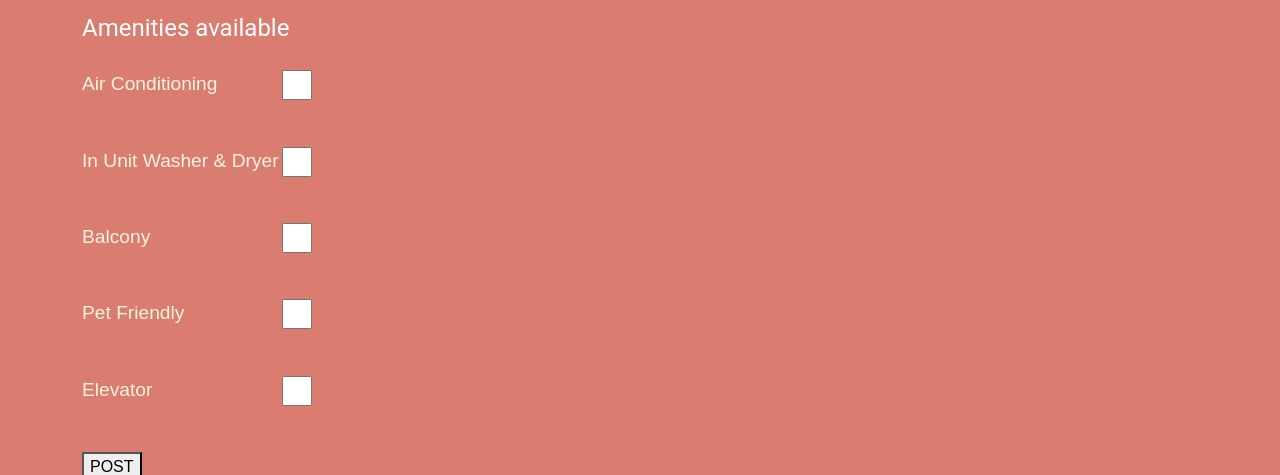
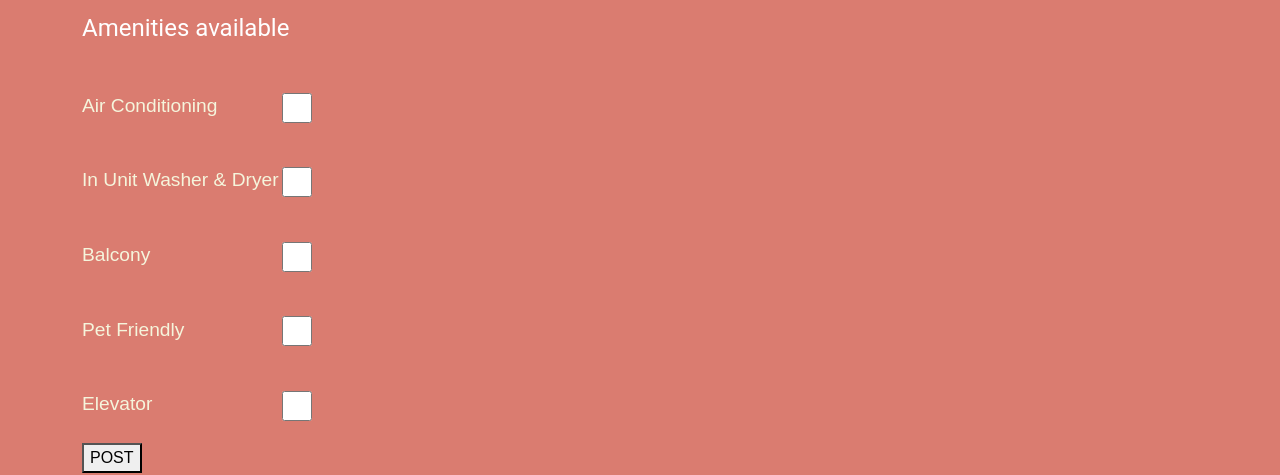
Before and after one commit to anhvqle/CSE437-Subletsgo, a React (Create React App) app: page /newHousing in a window 1280 px wide. Shown: the part 431-906 px from the top of the page. Built offline with nearby package versions, Linux system fonts and the light colour scheme; sample sign-in values are in the browser's storage.

Commit message:
Fix checkbox styling

```diff
--- a/src/App.css
+++ b/src/App.css
@@ -175,8 +175,8 @@
     font-size: 1.5em;
 }
 
-.margin-top-50 {
-    margin-top: 50%;
+.margin-top-2 {
+    margin-top: 2%;
 }
 
 /* https://www.w3schools.com/howto/howto_css_loader.asp */
@@ -184,11 +184,17 @@
     border: 16px solid #f3f3f3; /* Light grey */
     border-top: 16px solid #3498db; /* Blue */
     border-radius: 50%;
-  width: 50px;
-  height: 50px;
+    width: 100px;
+    height: 100px;
     animation: spin 2s linear infinite;
 }
 @keyframes spin {
     0% { transform: rotate(0deg); }
     100% { transform: rotate(360deg); }
 }
+
+.middle-spinner {
+    position: fixed;
+    top: 50%;
+    left: 50%;
+}
--- a/src/components/FileUploader.jsx
+++ b/src/components/FileUploader.jsx
@@ -27,7 +27,7 @@ const FileUploader = ({ imgHeight, getImagesOnChange, getImagesBase64OnChange })
     return (<>
         <input type="file" multiple accept="image/*" onChange={onImageChange} />
         <br /> <br />
-        {loading ? <div class="loader"></div> : imageURLs.map((imgSrc, index) => (
+        {loading ? <div className="loader"></div> : imageURLs.map((imgSrc, index) => (
             <img key={`img-${index}`} src={imgSrc} alt={index} height={imgHeight} />
         ))}
     </>)
--- a/src/components/housing/NewHousing.jsx
+++ b/src/components/housing/NewHousing.jsx
@@ -128,32 +128,27 @@ const NewHousing = () => {
                     <div className="sub-heading">Amenities available</div>
                     <br />
                     <label className="format-form"> Air Conditioning</label>
-                    <input type="checkbox margin-top-50" className="checkbox" data-type="airConditioner" onChange={onCheckboxChange} />
-                    <br />
+                    <input type="checkbox" className="checkbox margin-top-2" data-type="airConditioner" onChange={onCheckboxChange} />
                     <br />
 
                     <label className="format-form" > In Unit Washer & Dryer</label>
-                    <input type="checkbox margin-top-50" className="checkbox" data-type="laundry" onChange={onCheckboxChange} />
-                    <br />
+                    <input type="checkbox" className="checkbox margin-top-2" data-type="laundry" onChange={onCheckboxChange} />
                     <br />
 
                     <label className="format-form" > Balcony</label>
-                    <input type="checkbox margin-top-50" className="checkbox" data-type="balcony" onChange={onCheckboxChange} />
-                    <br />
+                    <input type="checkbox" className="checkbox margin-top-2" data-type="balcony" onChange={onCheckboxChange} />
                     <br />
 
                     <label className="format-form"> Pet Friendly</label>
-                    <input type="checkbox margin-top-50" className="checkbox" data-type="petFriendly" onChange={onCheckboxChange} />
-                    <br />
+                    <input type="checkbox" className="checkbox margin-top-2" data-type="petFriendly" onChange={onCheckboxChange} />
                     <br />
 
                     <label className="format-form"> Elevator</label>
-                    <input type="checkbox margin-top-50" className="checkbox" data-type="elevator" onChange={onCheckboxChange} />
-                    <br />
+                    <input type="checkbox" className="checkbox margin-top-2" data-type="elevator" onChange={onCheckboxChange} />
                     <br />
 
                 </div>
-                {loading && <div class="loader"></div>}
+                {loading && <div className="middle-spinner loader"></div>}
                 {errMessage && <p className="error">Error: {errMessage}</p>}
                 <button className="main_button" id="signup_btn" onClick={submitNewHousing}>POST</button>
             </Container>
```
Lines whose indentation alone changed are shown as unchanged.
